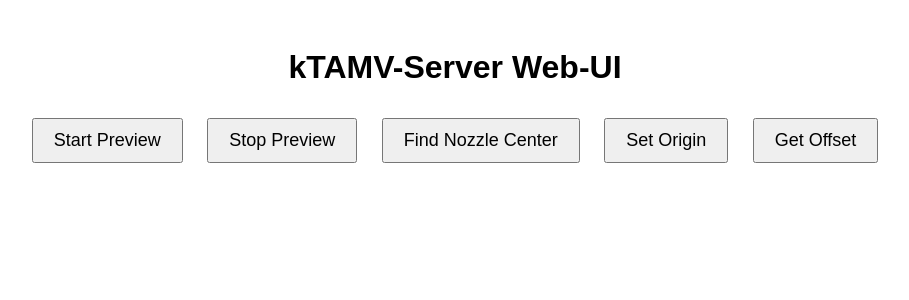
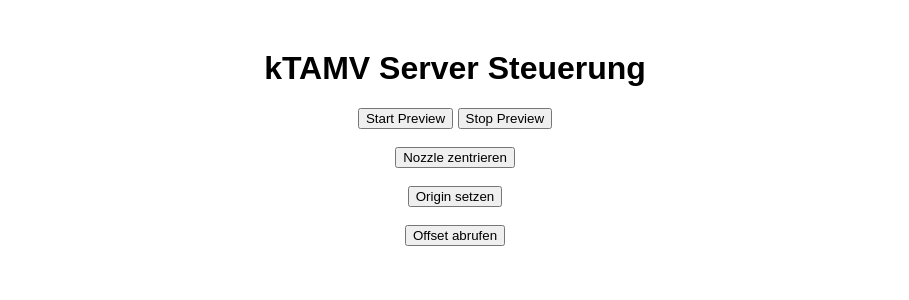
Before and after one commit to daTobi1/ktamv-server-custom, a Flask app: page / in a window 1280 px wide. Shown: the top 300 px of the page, without its empty margins (185-1094 px from the left). Run offline with Flask 3, Linux system fonts and the light colour scheme.

Commit message:
Update index.html

```diff
--- a/webui/templates/index.html
+++ b/webui/templates/index.html
@@ -1,48 +1,49 @@
+<!-- templates/index.html -->
 <!DOCTYPE html>
 <html lang="de">
 <head>
     <meta charset="UTF-8">
-    <title>kTAMV Server Web-UI</title>
-    <style>
-        body {
-            font-family: Arial, sans-serif;
-            text-align: center;
-            padding: 20px;
-        }
-        button {
-            font-size: 18px;
-            margin: 10px;
-            padding: 10px 20px;
-        }
-        #output {
-            margin-top: 20px;
-            font-family: monospace;
-            white-space: pre-wrap;
-        }
-    </style>
+    <title>kTAMV Server Steuerung</title>
 </head>
-<body>
-    <h1>kTAMV-Server Web-UI</h1>
+<body style="font-family: Arial, sans-serif; text-align: center; margin-top: 50px;">
 
-    <button onclick="apiCall('start_preview')">Start Preview</button>
-    <button onclick="apiCall('stop_preview')">Stop Preview</button>
-    <button onclick="apiCall('find_nozzle_center')">Find Nozzle Center</button>
-    <button onclick="apiCall('set_origin')">Set Origin</button>
-    <button onclick="apiCall('get_offset', 'GET')">Get Offset</button>
+    <h1>kTAMV Server Steuerung</h1>
 
-    <div id="output"></div>
+    <button onclick="postCommand('/start_preview')">Start Preview</button>
+    <button onclick="postCommand('/stop_preview')">Stop Preview</button>
+    <br><br>
+
+    <button onclick="postCommand('/find_nozzle_center')">Nozzle zentrieren</button>
+    <br><br>
+
+    <button onclick="postCommand('/set_origin')">Origin setzen</button>
+    <br><br>
+
+    <button onclick="getOffset()">Offset abrufen</button>
+    <p id="offsetDisplay"></p>
 
     <script>
-        function apiCall(endpoint, method = 'POST') {
-            fetch(`/${endpoint}`, { method: method })
-                .then(response => response.json())
-                .then(data => {
-                    document.getElementById('output').innerText = JSON.stringify(data, null, 2);
-                })
-                .catch(error => {
-                    document.getElementById('output').innerText = 'Error: ' + error;
-                });
+        async function postCommand(endpoint) {
+            try {
+                const response = await fetch(endpoint, { method: 'POST' });
+                const data = await response.json();
+                alert(JSON.stringify(data));
+            } catch (error) {
+                alert('Fehler: ' + error);
+            }
+        }
+
+        async function getOffset() {
+            try {
+                const response = await fetch('/get_offset');
+                const data = await response.json();
+                document.getElementById('offsetDisplay').innerText =
+                    'X-Offset: ' + data.x_offset.toFixed(3) + ' | Y-Offset: ' + data.y_offset.toFixed(3);
+            } catch (error) {
+                alert('Fehler beim Abrufen des Offsets: ' + error);
+            }
         }
     </script>
+
 </body>
 </html>
```
